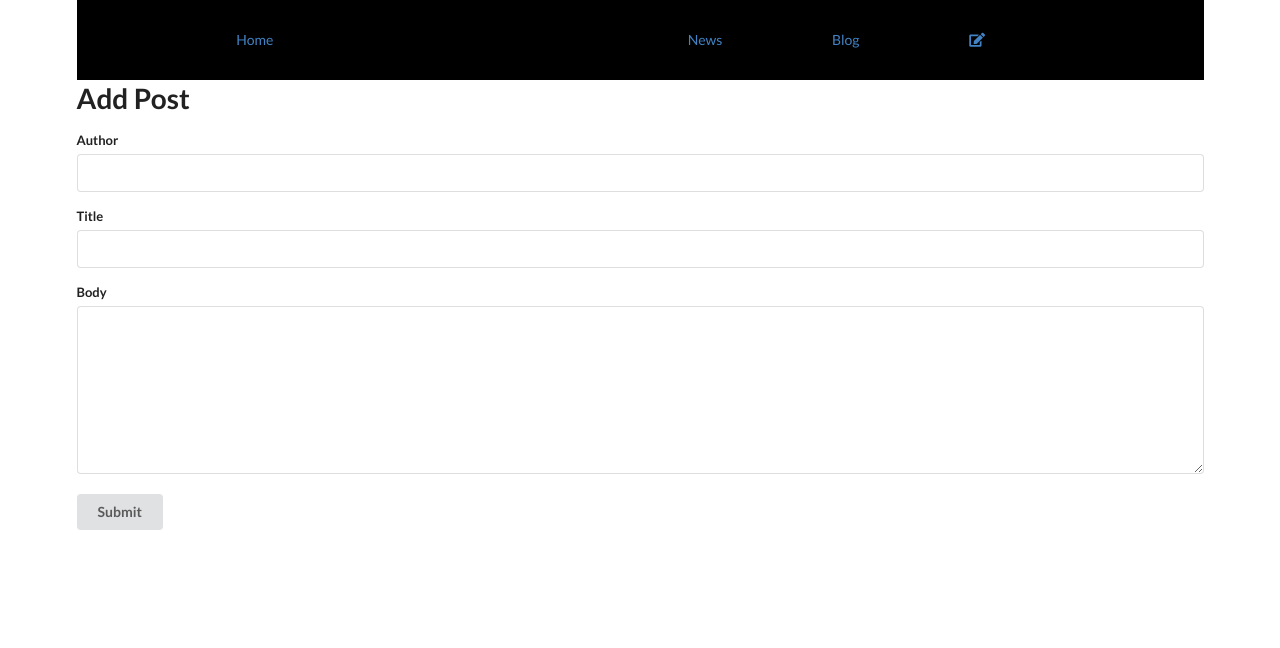
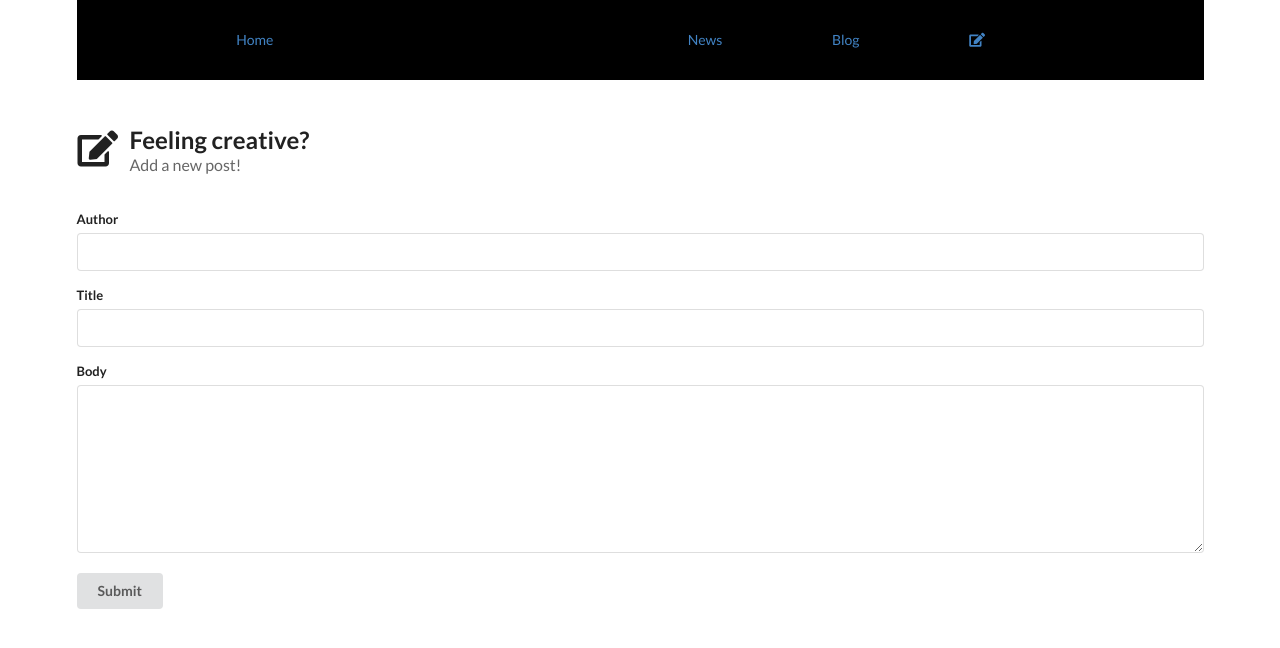
Before and after one commit to lpzraf/live-news-frontend, a React (Create React App) app: page /posts/new in a window 1280 px wide. Shown: the top 648 px of the page. Built offline with nearby package versions, Linux system fonts and the light colour scheme.

Commit message:
It will add more styling and icons to all components

```diff
--- a/src/components/Homepage.js
+++ b/src/components/Homepage.js
@@ -4,7 +4,7 @@ import React from 'react';
 const Homepage = () => {
     return (
     <div className="background-color">
-        Homepage
+        Homepage WIP
     </div>
     )
 }
--- a/src/components/Nav.js
+++ b/src/components/Nav.js
@@ -17,7 +17,7 @@ const Nav = () => {
                 <li>Blog</li>
                 </Link>
                 <Link to="/posts/new">
-                <i class="edit icon"></i>
+                <i className="edit icon"></i>
                 </Link>
             </ul>
         </nav>
--- a/src/components/News.js
+++ b/src/components/News.js
@@ -23,7 +23,13 @@ const News = () => {
     return (
         <div>
             <br />
-            <h1 style={{ textAlign: "center" }}>News</h1>
+            <h2 className="ui header">
+            <i class="newspaper outline icon"></i>
+                <div className="content">
+                    News
+                    <div className="sub header">Live stories from many top sources.</div>
+                </div>
+                </h2>
             {newsArticles.map((article, index) => (
                 <li
                     style={{ listStyleType: "none" }}
--- a/src/components/PostForm.js
+++ b/src/components/PostForm.js
@@ -38,7 +38,16 @@ class Postform extends Component {
     render() {
         return (
             <div>
-                <h1>Add Post</h1>
+                <br />
+
+                <h2 className="ui header">
+                <i class="edit icon"></i>
+                <div className="content">
+                    Feeling creative?
+                    <div className="sub header">Add a new post!</div>
+                </div>
+                </h2>
+                <br />
                 <form onSubmit={this.onSubmit}>
                 <div className="ui form">
                 <div className="field">
```
